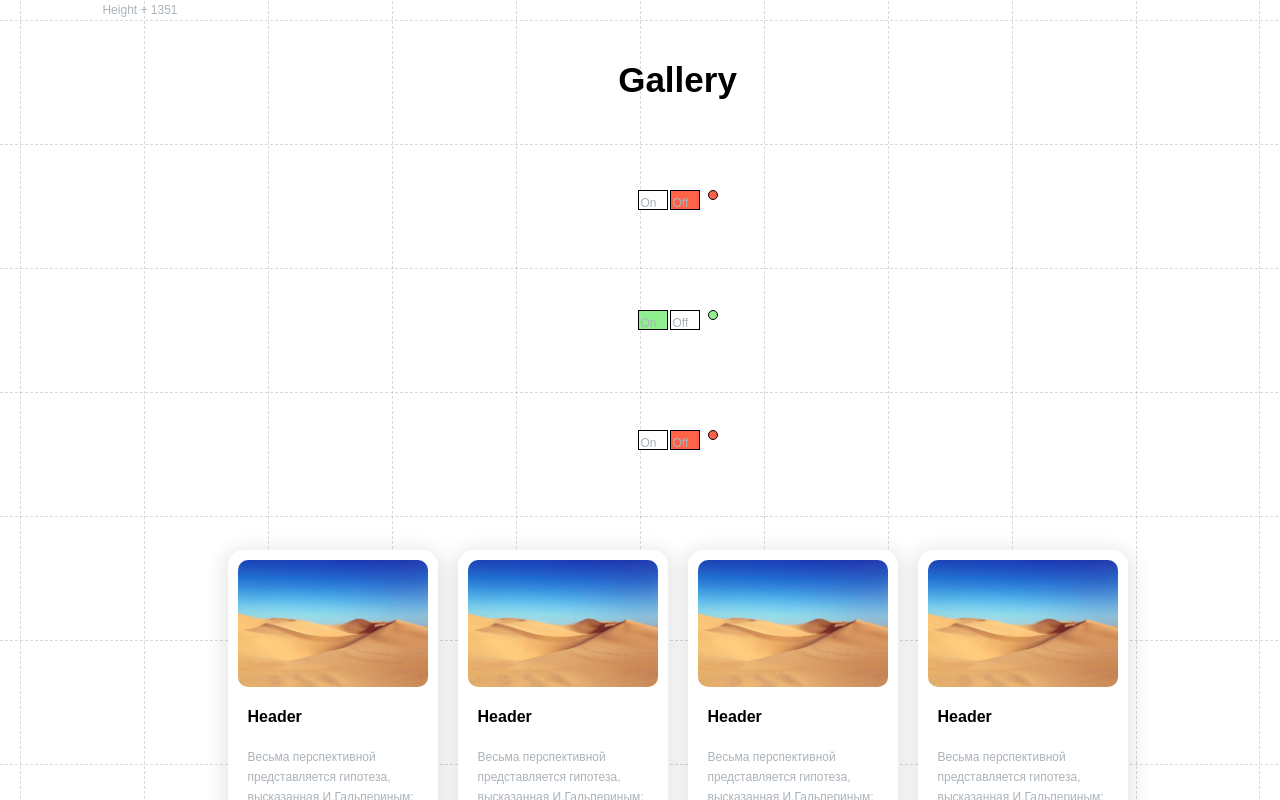
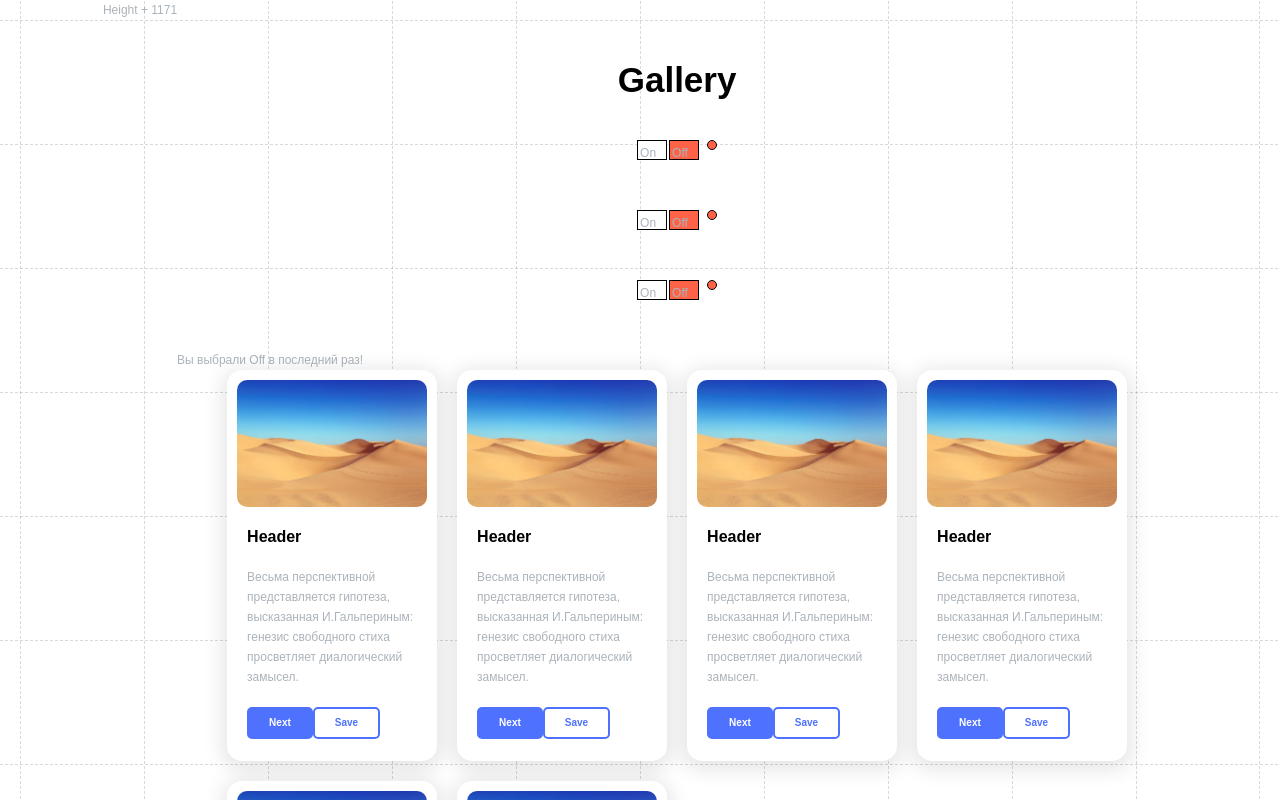
Before and after one commit to dariametelitsa/HW0, a React (Create React App) app: page / in a window 1280 px wide. Shown: the top 800 px of the page. Built offline with nearby package versions, Linux system fonts and the light colour scheme.

Commit message:
useState experiment

```diff
--- a/src/App.tsx
+++ b/src/App.tsx
@@ -14,9 +14,8 @@ function App() {
         return document.documentElement.scrollHeight;
     }
 
-    const [height, setHeight] = useState(0);
+    let [height, setHeight] = useState(0);
     setTimeout(() => setHeight(getHeight()), 100);
-
 
     return (
         <div className="App" ref={refComponent}>
--- a/src/components/Gallery.tsx
+++ b/src/components/Gallery.tsx
@@ -51,13 +51,18 @@ export function GalleryContainer() {
         return cards;
     }
 
+    let [onOff, setOnOff] = useState('Off');
+    const onOffChange = (isOn: boolean) => {
+        isOn ? setOnOff('On') : setOnOff('Off');
+    }
+
+
     return <div>
         <Headline>Gallery</Headline>
-
-        <OnOff />
-        <OnOff on />
-        <OnOff />
-
+        <OnOff callBack={onOffChange}/>
+        <OnOff callBack={onOffChange}/>
+        <OnOff callBack={onOffChange}/>
+        <span>Вы выбрали {onOff} в последний раз!</span>
 
         <Gallery columns={4}>
             {cardGenerate(cardsData.length)}
--- a/src/components/onOff/OnOff.tsx
+++ b/src/components/onOff/OnOff.tsx
@@ -1,23 +1,22 @@
-import React from 'react';
+import React, { useState } from 'react';
 
 
-type PropsType = {
-    on?: boolean;
-}
+export const OnOff = ({callBack} : {callBack: (isOn: boolean)=> void}) => {
 
-export const OnOff = (props: PropsType) => {
+    let [isOn, setIsOn] = useState(false);
+
     const container = {
         display: 'flex',
         justifyContent: 'center',
-        margin: '100px 0',
+        margin: '50px 0',
     }
-
     const onStyle = {
         width: '30px',
         height: '20px',
         border: '1px solid black',
         padding: '2px',
-        backgroundColor: props.on ? 'lightgreen' : 'white',
+        backgroundColor: isOn ? 'lightgreen' : 'white',
+        cursor: 'pointer',
     };
     const offStyle = {
         width: '30px',
@@ -25,7 +24,8 @@ export const OnOff = (props: PropsType) => {
         border: '1px solid black',
         marginLeft: '2px',
         padding: '2px',
-        backgroundColor: props.on ? 'white' : 'tomato',
+        backgroundColor: isOn ? 'white' : 'tomato',
+        cursor: 'pointer',
     };
     const indicatorStyle = {
         width: '10px',
@@ -33,14 +33,18 @@ export const OnOff = (props: PropsType) => {
         borderRadius: '50%',
         border: '1px solid black',
         marginLeft: '8px',
-        backgroundColor: props.on ? 'lightgreen' : 'tomato',
+        backgroundColor: isOn ? 'lightgreen' : 'tomato',
     };
 
+    const onClickDivHandler = (isOn: boolean) => {
+        setIsOn(isOn);
+        callBack(isOn);
+    }
 
     return (
         <div style={container}>
-            <div style={onStyle}>On</div>
-            <div style={offStyle}>Off</div>
+            <div style={onStyle} onClick={() => onClickDivHandler(true)}>On</div>
+            <div style={offStyle} onClick={() => onClickDivHandler(false)}>Off</div>
             <div style={indicatorStyle}></div>
         </div>
     );
```
Also changed, not shown: src/components/backgroundGrid/BackgroundGrid.tsx (+4 -4 lines).
